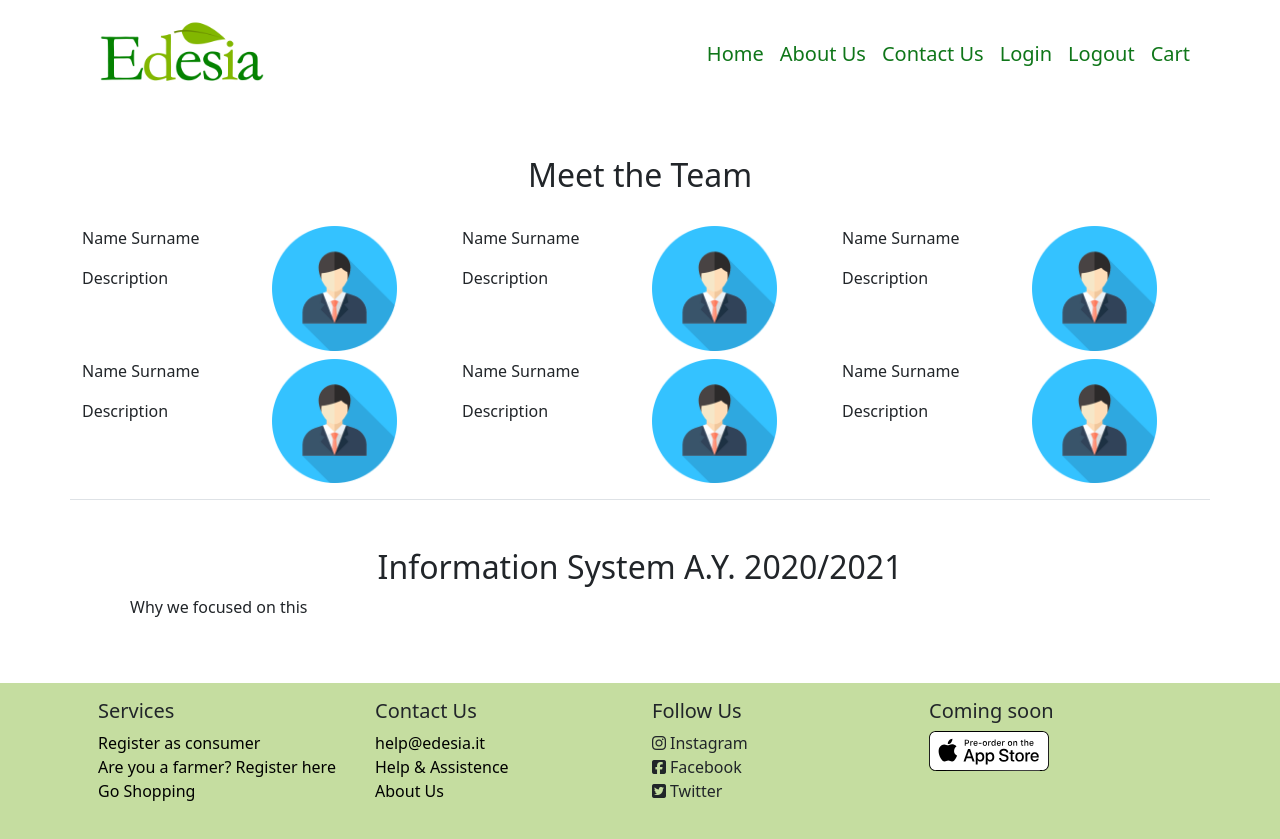
After one commit to eugeniomassini/Edesia-Project-InformationSystem, a Flask app: page /about-us in a window 1280 px wide. The commit adds this page. Run offline with Flask 2, Linux system fonts and the light colour scheme; some libraries are stand-ins or nearby versions.

Commit message:
ContactUs/AboutUs/Login pages

```diff
--- a/app.py
+++ b/app.py
@@ -66,9 +66,15 @@ def consumer():
 def farmer():
     return render_template('Pages/profile_supplier.html')
 
-@app.route('/aboutUs')
+@app.route('/about-us')
 def about_us():
-    return render_template("Pages/aboutUs.html", title="About Us - Edesia")
+    return render_template("Pages/about-us.html", title="About Us - Edesia")
+
+@app.route('/contact-us')
+def contact_us():
+    return render_template("Pages/contact-us.html", title="Contact Us - Edesia")
+
+
 
 @app.route('/test')
 def test():
--- a/templates/Components/base.html
+++ b/templates/Components/base.html
@@ -43,8 +43,8 @@
             </a>
             <div class="navbar-nav fs-5" id="navbarItem">
                 <a class="nav-link"  href="{{ url_for('homepage') }}">Home</a>
-                <a class="nav-link" href="#">About Us</a>
-                <a class="nav-link" href="#">Contact Us</a>
+                <a class="nav-link" href="about-us">About Us</a>
+                <a class="nav-link" href="contact-us">Contact Us</a>
 
                 <a class="nav-link" data-bs-toggle="modal" href="#myModal">Login</a>
 
--- /dev/null
+++ b/templates/Pages/about-us.html
@@ -0,0 +1,95 @@
+{% extends 'Components/base.html'%}
+
+{% block body %}
+
+    <div class="container-lg">
+        <div class="row mt-5 text-center mb-2">
+            <h2>Meet the Team</h2>
+        </div>
+
+        <div class="row row-cols-lg-3 mt-3 mb-3">
+            <div class="col">
+                <div class="row mt-2">
+                    <div class="col-lg">
+                        <p>Name Surname</p>
+                        <p>Description</p>
+                    </div>
+
+                    <div class="col-lg">
+                        <img src="/static/images/avatar.png" class="rounded-3 w-75">
+                    </div>
+                </div>
+            </div>
+            <div class="col">
+                <div class="row mt-2">
+                    <div class="col-lg">
+                        <p>Name Surname</p>
+                        <p>Description</p>
+                    </div>
+
+                    <div class="col-lg">
+                        <img src="/static/images/avatar.png" class="rounded-3 w-75">
+                    </div>
+                </div>
+            </div>
+            <div class="col">
+                <div class="row mt-2">
+                    <div class="col-lg">
+                        <p>Name Surname</p>
+                        <p>Description</p>
+                    </div>
+
+                    <div class="col-lg">
+                        <img src="/static/images/avatar.png" class="rounded-3 w-75">
+                    </div>
+                </div>
+            </div>
+
+            <div class="col">
+                <div class="row mt-2">
+                    <div class="col-lg">
+                        <p>Name Surname</p>
+                        <p>Description</p>
+                    </div>
+
+                    <div class="col-lg">
+                        <img src="/static/images/avatar.png" class="rounded-3 w-75">
+                    </div>
+                </div>
+            </div>
+            <div class="col">
+                <div class="row mt-2">
+                    <div class="col-lg">
+                        <p>Name Surname</p>
+                        <p>Description</p>
+                    </div>
+
+                    <div class="col-lg">
+                        <img src="/static/images/avatar.png" class="rounded-3 w-75">
+                    </div>
+                </div>
+            </div>
+            <div class="col">
+                <div class="row mt-2">
+                    <div class="col-lg">
+                        <p>Name Surname</p>
+                        <p>Description</p>
+                    </div>
+
+                    <div class="col-lg">
+                        <img src="/static/images/avatar.png" class="rounded-3 w-75">
+                    </div>
+                </div>
+            </div>
+         </div>
+
+        <div class="row row h-50 p-5 border-top">
+            <h2 class="text-center">Information System A.Y. 2020/2021</h2>
+            <p>Why we focused on this</p>
+        </div>
+
+    </div>
+
+
+
+{% endblock %}
--- a/templates/Pages/aboutUs.html
+++ /dev/null
@@ -1 +0,0 @@
-{% extends 'Components/base.html'%}
--- a/templates/Pages/homepage.html
+++ b/templates/Pages/homepage.html
@@ -21,7 +21,7 @@
 
                 <div class="row h-50 p-5 border-top border-bottom">
                     <div class="col-8 col-md text-center">
-                        <h5>How Edesia works</h5>
+                        <h2>How Edesia works:</h2>
                     </div>
 
                 </div>
```
Also changed, not shown: templates/Pages/contact-us.html (added, +41 -0 lines).
